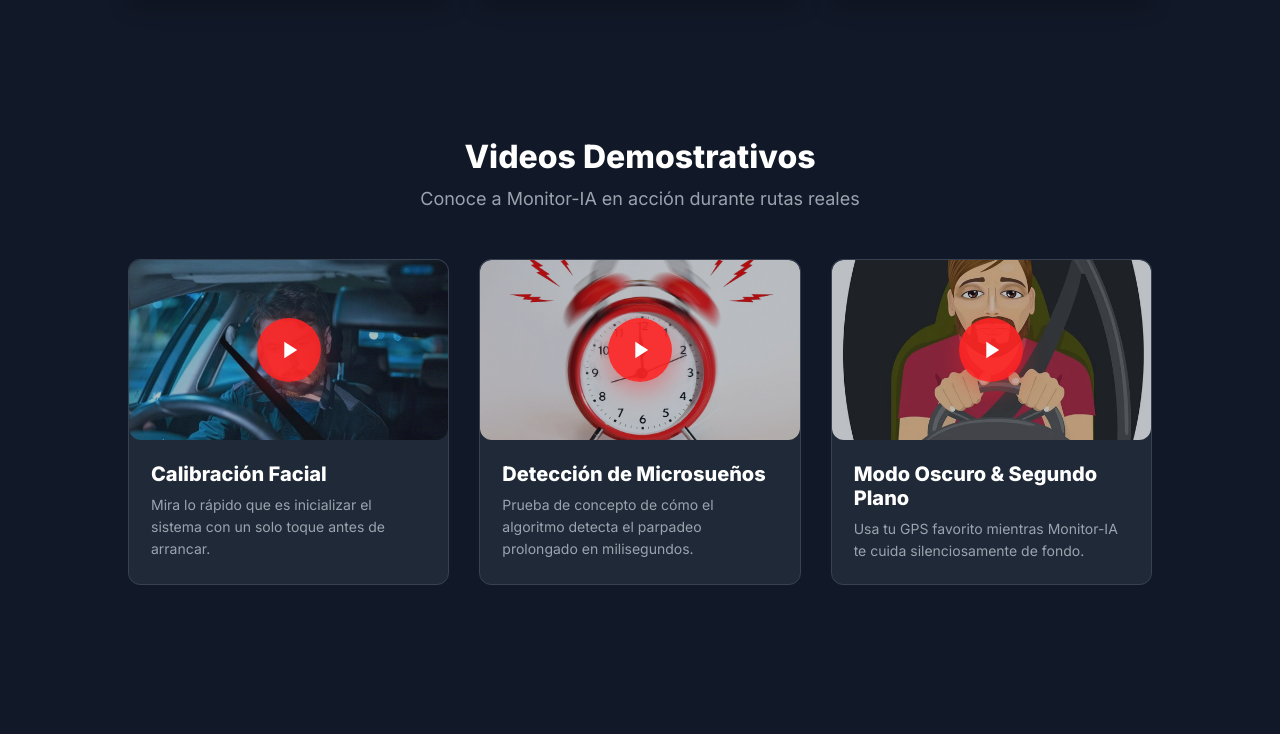
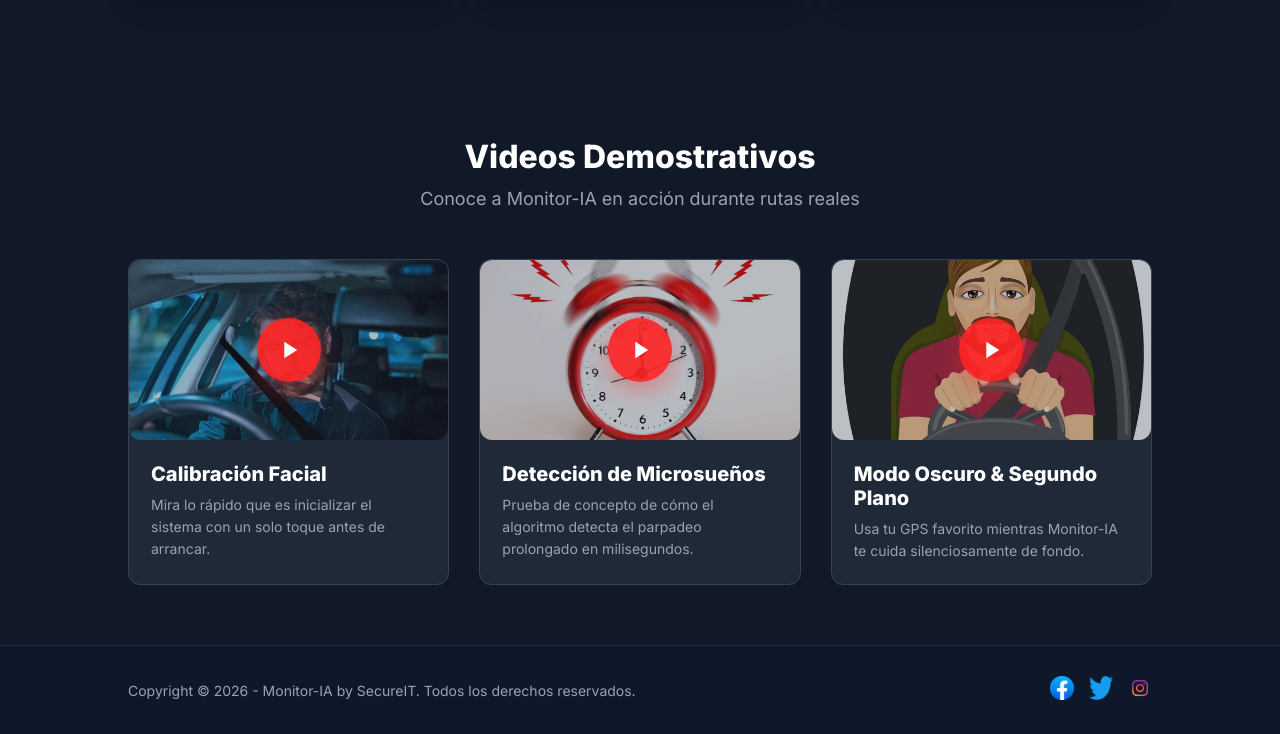
Before and after one commit to SecureIT-Team/Monitor-IA_LandingPage, a plain HTML site: page public/index.html in a window 1280 px wide. Shown: the part 1125-1859 px from the top of the page. Before the commit the page ends 1770 px from the top, so only its background shows below. Drawn offline with Linux system fonts and the light colour scheme.

Commit message:
feat(footer): implementar pie de página y redes sociales
- Copyright del producto
- Enlaces a redes sociales (Facebook, Twitter, Instagram)

feature/footer

```diff
--- a/public/index.html
+++ b/public/index.html
@@ -110,6 +110,17 @@
         </div>
     </section>
 
+    <footer class="footer">
+        <div class="footer-content">
+            <p>Copyright &copy; 2026 - Monitor-IA by SecureIT. Todos los derechos reservados.</p>
+            <div class="social-links">
+                <a href="#"><img src="assets/images/facebook.png" alt="Facebook"></a>
+                <a href="#"><img src="assets/images/twitter.png" alt="Twitter"></a>
+                <a href="#"><img src="assets/images/instagram.png" alt="Instagram"></a>
+            </div>
+        </div>
+    </footer>
+
     <script src="assets/scripts/index.js"></script>
 </body>
 </html>
```
